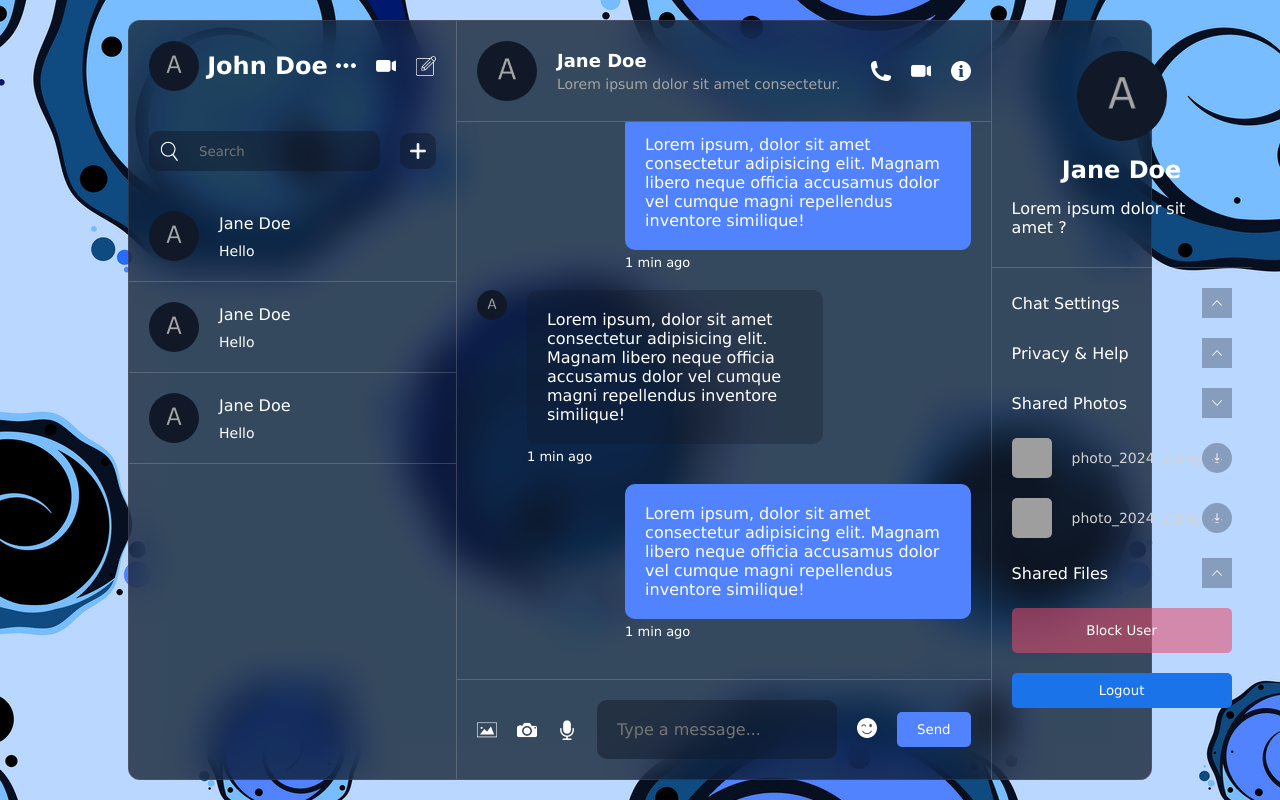
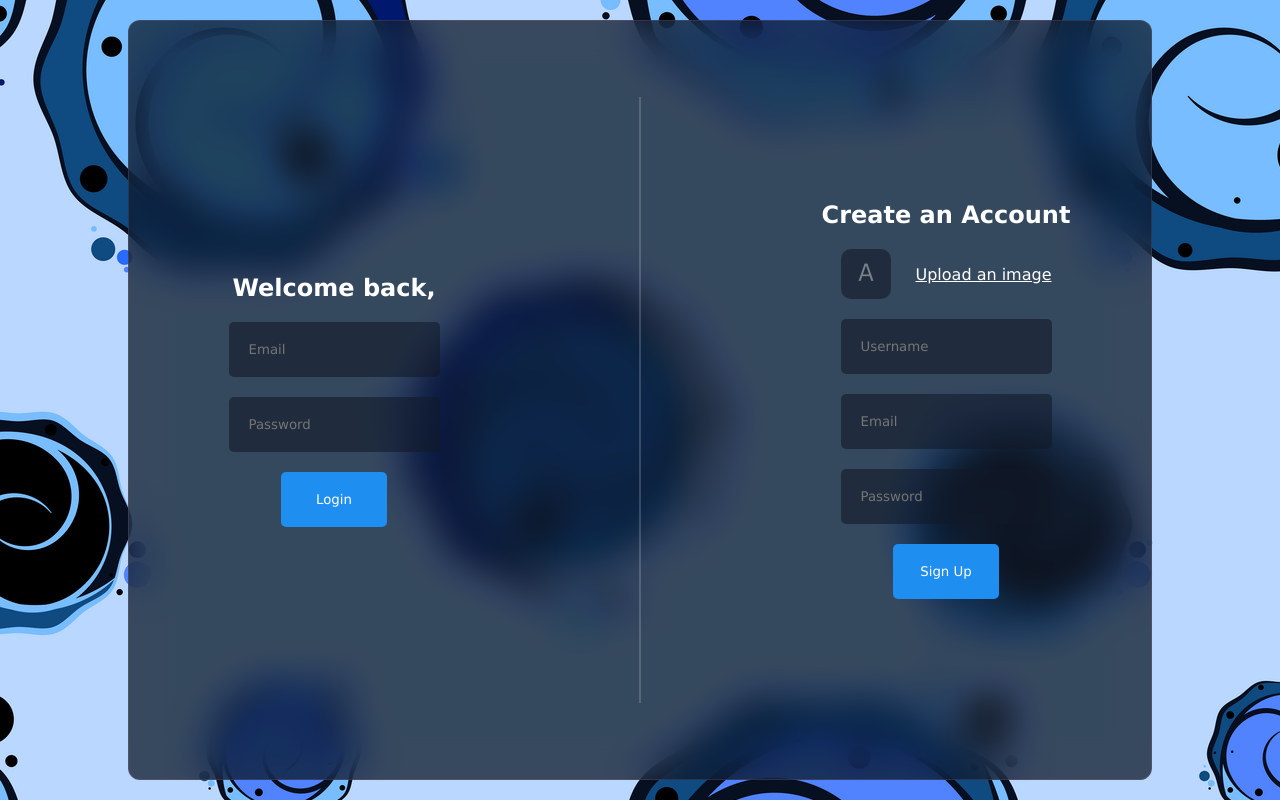
Before and after one commit to Nishant-Kumar-Sah/React-Firebase-Chat-App, a React (Vite) app: page / in a window 1280 px wide. Built offline with nearby package versions, Linux system fonts and the light colour scheme; no server answers; grey boxes are pictures that could not be loaded.

Commit message:
Register & Loginfunctionality with firebase

```diff
--- a/package.json
+++ b/package.json
@@ -11,6 +11,7 @@
   },
   "dependencies": {
     "emoji-picker-react": "^4.12.0",
+    "firebase": "^11.1.0",
     "react": "^18.2.0",
     "react-dom": "^18.2.0",
     "react-toastify": "^11.0.2"
--- a/src/App.jsx
+++ b/src/App.jsx
@@ -1,13 +1,25 @@
-import { useState } from 'react'
+import { useEffect, useState } from 'react'
 import Chat from './components/chat/Chat'
 import Detail from './components/detail/Detail'
 import List from './components/list/List'
 import './App.css'
 import Login from './components/login/Login'
 import Notification from './components/notification/Notification'
+import { onAuthStateChanged } from 'firebase/auth'
+import { auth } from './lib/firebase'
 
 const App = () => {
-  const user = true;
+  const user = false;
+
+  useEffect (() => {
+    const unSub = onAuthStateChanged(auth, (user) => {
+      console.log(user)
+  })
+  return () => {
+    unSub()
+  }
+
+},[]);
   return (
     <div className="container">
       {user ? (
--- a/src/components/login/Login.jsx
+++ b/src/components/login/Login.jsx
@@ -1,11 +1,17 @@
 import React, { useState } from 'react'
 import "./login.css"
 import { toast } from 'react-toastify'
+import { getAuth, createUserWithEmailAndPassword, signInWithEmailAndPassword } from "firebase/auth";
+import { auth, db } from '../../lib/firebase';
+import { doc, setDoc } from 'firebase/firestore';
+
 const Login = () => {
   const [avatar, setAvator] = useState({
     file:null,
     url:""
   })
+
+  const [loading, setLoading] = useState(false)
   const handleAvatar = e =>{
     if(e.target.files[0]){
       setAvator({
@@ -14,9 +20,49 @@ const Login = () => {
       })
     }
   }
-  const handleLogin = e => {
+  const handleRegister = async(e) => {
+    e.preventDefault();
+    setLoading(true)
+    const formData = new FormData(e.target);
+    const {username, email, password} = Object.fromEntries(formData)
+
+    try {
+      const res = await createUserWithEmailAndPassword(auth, email, password)
+      await setDoc(doc(db, "users", res.user.uid),{
+        username,
+        email,
+        id:res.user.uid,
+        blocked:[]
+      })
+      await setDoc(doc(db, "userChats", res.user.uid),{
+        chats:[]
+
+      })
+      toast.success(`Registration successful ! ${username}`)
+
+    }catch(err) {
+      console.log(err);
+      toast.error(err.message)
+    }finally{
+      setLoading(false)
+    }
+
+  }
+  const handleLogin = async (e) => {
     e.preventDefault()
-    toast.success("Login failed")
+    setLoading(true)
+    const formData = new FormData(e.target);
+    const {email, password} = Object.fromEntries(formData)
+    try {
+      const res = await signInWithEmailAndPassword(auth, email, password)
+
+      toast.success("Successfully logged in!")
+    }catch(err){
+      console.log(err)
+      toast.error(err.message)
+    }finally{
+      setLoading(false)
+    }
   }
   return (
     <div className='login'>
@@ -25,13 +71,13 @@ const Login = () => {
         <form onSubmit={handleLogin}>
           <input type="text" placeholder='Email' name="email" />
           <input type="password" placeholder='Password' name="password" id="" />
-          <button>Login</button>
+          <button disabled={loading}>{loading ? "Loading" : "Login"}</button>
         </form>
       </div>
       <div className="separator"></div>
       <div className="item">
         <h2>Create an Account</h2>
-        <form>
+        <form onSubmit={handleRegister}>
           <label htmlFor="file">
             <img src={avatar.url || "./avatar.png"} alt=""/>
             Upload an image</label>
@@ -41,10 +87,10 @@ const Login = () => {
             style={{display:"none"}}
             onChange={handleAvatar}
           />
-          <input type="text" placeholder='Username' name="sername" />
+          <input type="text" placeholder='Username' name="username" />
           <input type="text" placeholder='Email' name="email" />
           <input type="password" placeholder='Password' name="password" id="" />
-          <button>Sign Up</button>
+          <button disabled={loading}>{loading ? "Loading" : "Sign Up"}</button>
         </form>
       </div>
 
--- a/src/components/login/login.css
+++ b/src/components/login/login.css
@@ -53,6 +53,11 @@
                 border-radius: 5px;
                 cursor: pointer;
                 font-weight:500 ;
+
+                &:disabled{
+                    cursor: not-allowed;
+                    background-color: #1f8ff17a;
+                }
             }
         }
 
--- /dev/null
+++ b/src/lib/firebase.js
@@ -0,0 +1,17 @@
+import { initializeApp } from "firebase/app";
+import { getAuth } from "firebase/auth"
+import { getFirestore } from "firebase/firestore";
+
+const firebaseConfig = {
+  apiKey: import.meta.env.VITE_API_KEY,
+  authDomain: "react-chat-app-d22f2.firebaseapp.com",
+  projectId: "react-chat-app-d22f2",
+  storageBucket: "react-chat-app-d22f2.firebasestorage.app",
+  messagingSenderId: "908438292847",
+  appId: "1:908438292847:web:1f11cffacbcf92d442809a"
+};
+
+const app = initializeApp(firebaseConfig);
+
+export const auth = getAuth();
+export const db = getFirestore();
```
Also changed, not shown: 2 other files (tests, documents, lock files or other folders).
